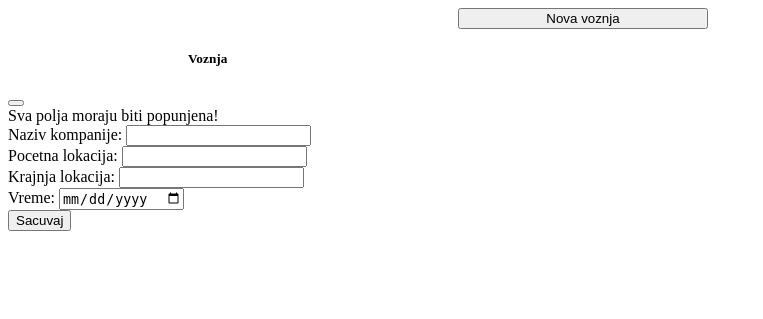
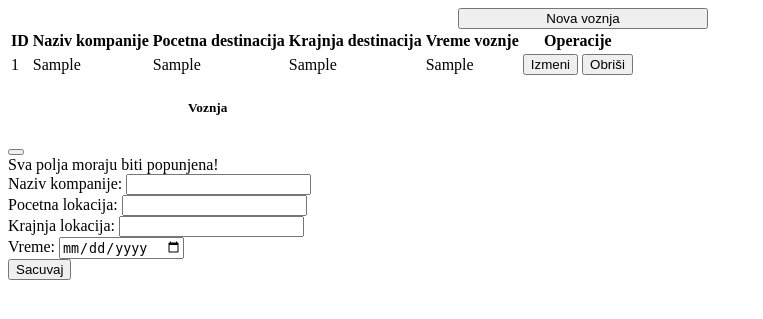
Before and after one commit to lsimovic1/domaci, a PHP site: page /voznja/index.php in a window 1280 px wide. Shown: the top 319 px of the page, without its empty margins (0-763 px from the left). Run offline with PHP 8.4, Linux system fonts and the light colour scheme; tables that the repository leaves empty or names only in its code hold one stand-in row (values such as "Sample post").

Commit message:
Prikaz i pocetak ajaxa

```diff
--- /dev/null
+++ b/voznja/crud/prikaz.php
@@ -0,0 +1,43 @@
+<?php
+
+require "../../DB.php";
+$db = new DB('domaci');
+?>
+
+<table class="table table-bordered mt-2">
+    <thead>
+        <tr class="text-center">
+            <th>ID</th>
+            <th>Naziv kompanije</th>
+            <th>Pocetna destinacija</th>
+            <th>Krajnja destinacija</th>
+            <th>Vreme voznje</th>
+            <th>Operacije</th>
+        </tr>
+    </thead>
+
+    <tbody>
+        <?php
+
+        $query = "select * from kompanija";
+        $data = $db->connection->query($query);
+
+        while ($row = $data->fetch_object()) :
+        ?>
+            <tr class="text-center">
+                <td><?php echo $row->id; ?></td>
+                <td><?php echo $row->naziv;  ?></td>
+                <td><?php echo $row->pocetna;  ?></td>
+                <td><?php echo $row->krajnja;  ?></td>
+                <td><?php echo $row->vreme;  ?></td>
+                <td>
+                    <button class="btn btn-primary" id="btn_edit" value="<?php echo $row->id; ?>">Izmeni</button>
+                    <button class="btn btn-danger" id="btn_delete" value="<?php echo $row->id; ?>">Obriši</button>
+                </td>
+            </tr>
+        <?php endwhile; ?>
+
+    </tbody>
+
+
+</table>
--- a/voznja/index.php
+++ b/voznja/index.php
@@ -78,7 +78,9 @@
 
     </div>
 
-
+    <script src="https://code.jquery.com/jquery-3.6.0.min.js" integrity="sha256-/xUj+3OJU5yExlq6GSYGSHk7tPXikynS7ogEvDej/m4=" crossorigin="anonymous"></script>
+    <script src="https://cdn.jsdelivr.net/npm/bootstrap@5.1.3/dist/js/bootstrap.min.js" integrity="sha384-QJHtvGhmr9XOIpI6YVutG+2QOK9T+ZnN4kzFN1RtK3zEFEIsxhlmWl5/YESvpZ13" crossorigin="anonymous"></script>
+    <script src="voznja.js"></script>
 
 </body>
 </html>
--- /dev/null
+++ b/voznja/voznja.js
@@ -0,0 +1,56 @@
+$(document).ready(function () {
+    prikaziVoznje();
+    dodajVoznju();
+});
+
+function prikaziVoznje() {
+
+    $.ajax(
+        {
+            url: 'crud/prikaz.php',
+            success: function (data) {
+                {
+                    $('#tabelaVoznja').html(data);
+                }
+            }
+        }
+    )
+}
+
+function dodajVoznju() {
+
+    $(document).on('click', '#btn_save', function () {
+
+        var naziv = $('#addnaziv').val();
+        var pocetna = $('#addpocetna').val();
+        var krajnja = $('#addkrajnja').val();
+        var vreme = $('#addvreme').val();
+
+
+        if (naziv == '' || pocetna == '' || krajnja == '' || vreme == '') {
+            $('#praznaPolja').slideDown().delay(1500).fadeOut('slow');
+        }
+        else {
+            $.ajax(
+                {
+                    url: 'crud/save.php',
+                    method: 'post',
+                    data: { naziv: naziv, pocetna: pocetna, krajnja: krajnja,vreme: vreme },
+
+                    success: function (data) {
+                        $('#praznaPolja').hide();
+                        $('#uspesnoSacuvan').fadeIn().html(data).delay(1800).fadeOut('slow');
+
+                        prikaziVoznje();
+
+                        $('#addnaziv').val('');
+                        $('#addpocetna').val('');
+                        $('#addkrajnja').val('');
+                        $('#addvreme').val('');
+
+
+                    }
+                });
+        }
+    })
+}
```
